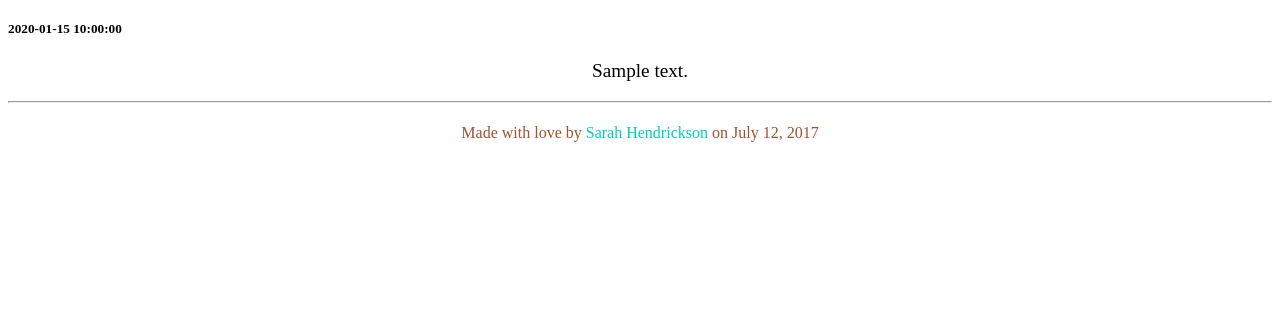
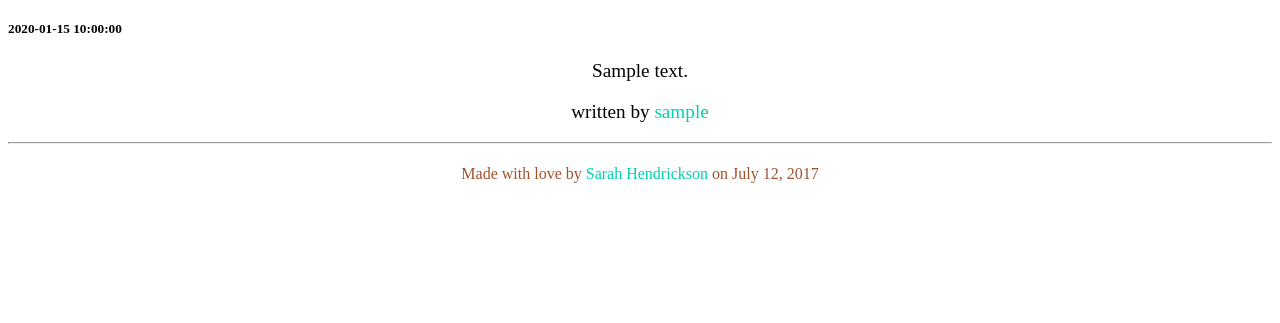
Before and after one commit to hendricksonsarahl/blogz, a Flask app: template templates/blogs.html in a window 1280 px wide. Shown: the part 477-800 px from the top of the page. Run offline with Flask 2, Linux system fonts and the light colour scheme; the visitor is signed in with stand-in values (Sample User, id 1); tables that the repository leaves empty hold one stand-in row (values such as "Sample post"); the template is opened without the code that fills it: most values are stand-ins (such as "Sample title", 1, 10 or a date in 2020); data that the repository does not hold is empty.

```diff
--- a/main.py
+++ b/main.py
@@ -93,6 +93,7 @@ def login():
         if user and user.password == password:
             flash("Login successful", category='message')
             return redirect('/newpost')
+        else:
 # Error message for failed login
             flash("Error: Username/Password combination not found, please check entries and try again", category='error')
             return redirect('/login')
--- a/templates/blogs.html
+++ b/templates/blogs.html
@@ -16,6 +16,8 @@
                 {% endif %}
         <h5>{{ blog.pub_date }}</h5>
         <p>{{ blog.content }}</p>
+        <p>written by <a href="./blog?user={{ blog.owner.id }}">{{ blog.owner.username }}</a></p>
+
         <hr />
             {% endfor %}
     {% endif %}
```
